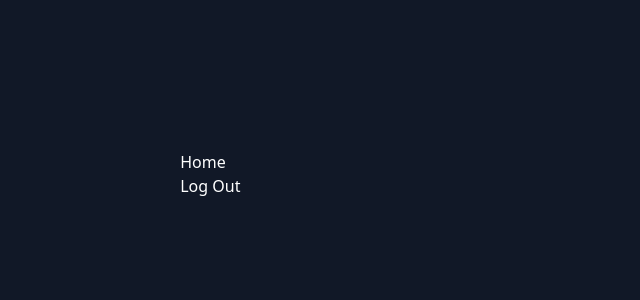
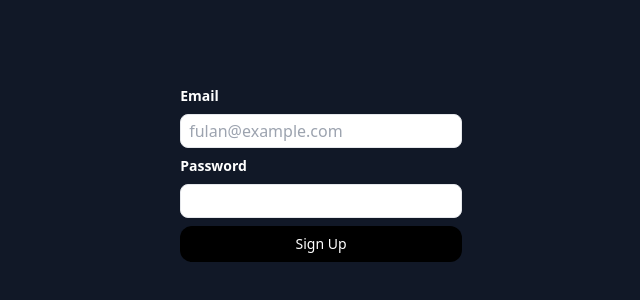
Before and after one commit to Hambinn/pertashop-website, a React (Vite) app: page /login in a window 1280 px wide. Before the commit this address led to /. Shown: the part 226-526 px from the top of the page, without its empty margins (319-959 px from the left). Built offline with nearby package versions, Linux system fonts and the light colour scheme; no server answers; sample sign-in values are in the browser's storage.

Commit message:
fix: fix authentication with jwt and mongodb

```diff
--- a/package.json
+++ b/package.json
@@ -13,9 +13,11 @@
     "dotenv": "^16.0.3",
     "firebase": "^9.15.0",
     "react": "^18.2.0",
+    "react-cookie": "^4.1.1",
     "react-dom": "^18.2.0",
     "react-router": "^6.5.0",
-    "react-router-dom": "^6.5.0"
+    "react-router-dom": "^6.5.0",
+    "react-toastify": "^9.1.1"
   },
   "devDependencies": {
     "@types/react": "^18.0.26",
--- a/src/App.jsx
+++ b/src/App.jsx
@@ -1,22 +1,22 @@
-import React from 'react'
-import {BrowserRouter , Route, Link, Routes } from 'react-router-dom'
-import './App.css'
-import Login from './components/Login'
-import Home from './pages/Home'
-import { AuthProvider } from './Auth'
-import PrivateRoutes from './PrivateRoutes'
-
+import React from "react";
+import { BrowserRouter, Route, Link, Routes } from "react-router-dom";
+import "./App.css";
+import Login from "./components/Login";
+import Home from "./pages/Home";
+import { AuthProvider } from "./Auth";
+import PrivateRoutes from "./PrivateRoutes";
+import "react-toastify/dist/ReactToastify.css";
 export default function App() {
   return (
-    <AuthProvider>
+    // <AuthProvider>
     <BrowserRouter>
-            <Routes>
-              <Route exact path='/login' element={<Login/>} />
-              <Route element={<PrivateRoutes/>}>
-                <Route exact path='/' element={<Home/>} />
-              </Route>
-            </Routes>
+      <Routes>
+        <Route exact path="/login" element={<Login />} />
+        {/* <Route element={<PrivateRoutes />}> */}
+        <Route exact path="/" element={<Home />} />
+        {/* </Route> */}
+      </Routes>
     </BrowserRouter>
-    </AuthProvider>
-  )
+    // </AuthProvider>
+  );
 }
--- a/src/PrivateRoutes.jsx
+++ b/src/PrivateRoutes.jsx
@@ -1,26 +1,10 @@
-import React, {useContext} from "react";
-import {Outlet, Navigate, Router} from "react-router-dom";
-import {AuthContext} from "./Auth";
+import React, { useContext } from "react";
+import { Outlet, Navigate, Router } from "react-router-dom";
+import { AuthContext } from "./Auth";
 
 const PrivateRoutes = () => {
-    const {currentUser} = useContext(AuthContext);
-    return (
-        !!currentUser ? <Outlet/> : <Navigate replace to="/login" />
-    )
-}
+  const { currentUser } = useContext(AuthContext);
+  return !!currentUser ? <Outlet /> : <Navigate to="/login" />;
+};
 
 export default PrivateRoutes;
-
-
-{/* <Router>
-        <Route
-            {...rest}
-            render={routeProps =>
-                !!currentUser ? (
-                    <RouteComponent {...routeProps} />
-                ) : (
-                    <Navigate replace to="/login" />
-                )
-            }
-        />
-        </Router> */}
--- a/src/components/Login.jsx
+++ b/src/components/Login.jsx
@@ -1,64 +1,96 @@
-import React, { useContext } from 'react'
-import firebase from 'firebase/compat/app'
-import 'firebase/compat/auth'
-import { useState } from 'react'
-import { useEffect } from 'react'
-import { Route, useNavigate } from 'react-router-dom'
-import { AuthContext } from '../Auth'
+import React, { useContext } from "react";
+import firebase from "firebase/compat/app";
+import "firebase/compat/auth";
+import { useState } from "react";
+import { useEffect } from "react";
+import { Navigate, Route, useNavigate } from "react-router-dom";
+import { AuthContext } from "../Auth";
+import { ToastContainer, toast } from "react-toastify";
+import axios from "axios";
 
-export default function Login()  {
-    const [email, setEmail] = useState('')
-    const [password, setPassword] = useState('')
-    const navigate = useNavigate()
-    const {currentUser} = useContext(AuthContext)
-    if(currentUser){
-        navigate('/')
+export default function Login() {
+  // const [email, setEmail] = useState("");
+  // const [password, setPassword] = useState("");
+  const navigate = useNavigate();
+  const [values, setValues] = useState({
+    email: "",
+    password: "",
+  });
+
+  const generateError = (err) => {
+    // console.log(err);
+    toast.error(err, {
+      position: "bottom-right",
+    });
+  };
+
+  const handleSubmit = async (event) => {
+    event.preventDefault();
+    try {
+      const { data } = await axios.post(
+        "http://localhost:3000/login",
+        {
+          ...values,
+        },
+        {
+          withCredentials: true,
         }
-
-    const handleEmailChanges = (e) => {
-        setEmail(e.target.value)
-    }
-
-    const handlePasswordChanges = (e) => {
-        setPassword(e.target.value)
-
-    }
-
-    const loginWithGoogle = async (event) => {
-        event.preventDefault();
-        try{
-            await firebase.auth().signInWithEmailAndPassword(email, password).then(
-            (userCredential) => {
-                console.log(userCredential)
-            }
-            )
-            navigate('/')
-        }catch (error){
-            alert('password/email salah!')
+      );
+      console.log(data);
+      if (data) {
+        if (data.errors) {
+          const { email, password } = data.errors;
+          if (email) generateError(email);
+          else if (password) generateError(password);
+        } else {
+          navigate("/");
         }
       }
-
-
-
+    } catch (err) {
+      console.log(err);
+    }
+  };
   return (
     <>
-    <div className='flex min-h-screen bg-gray-900'>
-        <div className='flex-1 flex items-center justify-center'>
-            <div className='w-[22%] min-w-min text-white'>
-                <form action="" className='flex flex-col gap-y-2 '>
-                    <label className='font-semibold text-sm'>Email</label>
-                    <input type="text" name="email" id="email" className='border py-1 px-2 rounded-lg text-black' placeholder='fulan@example.com' onChange={handleEmailChanges} value={email} />
+      <div className="flex min-h-screen bg-gray-900">
+        <div className="flex-1 flex items-center justify-center">
+          <div className="w-[22%] min-w-min text-white">
+            <form action="" className="flex flex-col gap-y-2 ">
+              <label className="font-semibold text-sm">Email</label>
+              <input
+                type="text"
+                name="email"
+                id="email"
+                className="border py-1 px-2 rounded-lg text-black"
+                placeholder="fulan@example.com"
+                onChange={(e) =>
+                  setValues({ ...values, email: e.target.value })
+                }
+              />
 
-                    <label className='font-semibold text-sm'>Password</label>
-                    <input type="password" name="password" id="password" className='border py-1 px-2 rounded-lg text-black' onChange={handlePasswordChanges} value={password} />
+              <label className="font-semibold text-sm">Password</label>
+              <input
+                type="password"
+                name="password"
+                id="password"
+                className="border py-1 px-2 rounded-lg text-black"
+                onChange={(e) =>
+                  setValues({ ...values, password: e.target.value })
+                }
+              />
 
-                    <button className='bg-black hover:shadow-xl transition duration-300 text-white py-2 rounded-xl text-sm block' onClick={loginWithGoogle}>
+              <button
+                className="bg-black hover:shadow-xl transition duration-300 text-white py-2 rounded-xl text-sm block"
+                onClick={handleSubmit}
+              >
                 Sign Up
               </button>
             </form>
           </div>
         </div>
       </div>
+      <ToastContainer />
     </>
-  )
+  );
 }
+// }
--- a/src/main.jsx
+++ b/src/main.jsx
@@ -1,10 +1,10 @@
-import React from 'react'
-import ReactDOM from 'react-dom/client'
-import App from './App'
-import './index.css'
-import './config/firebase-config'
-ReactDOM.createRoot(document.getElementById('root')).render(
-  <React.StrictMode>
-    <App />
-  </React.StrictMode>,
-)
+import React from "react";
+import ReactDOM from "react-dom/client";
+import App from "./App";
+import "./index.css";
+import "./config/firebase-config";
+ReactDOM.createRoot(document.getElementById("root")).render(
+  // <React.StrictMode>
+  <App />
+  /* </React.StrictMode>, */
+);
--- a/src/pages/Home.jsx
+++ b/src/pages/Home.jsx
@@ -1,17 +1,54 @@
-import React from "react";
-import firebase from 'firebase/compat/app'
-import 'firebase/compat/auth'
+import React, { useEffect } from "react";
+import firebase from "firebase/compat/app";
+import { useContext } from "react";
+import { AuthContext } from "../Auth";
+import "firebase/compat/auth";
+import { useNavigate } from "react-router";
+import { useCookies } from "react-cookie";
+import axios from "axios";
+import { ToastContainer, toast } from "react-toastify";
+
 const Home = () => {
-    return (
-        <div className='flex min-h-screen bg-gray-900'>
-        <div className='flex-1 flex items-center justify-center'>
-            <div className='w-[22%] min-w-min text-white align-text-top'>
-        <h1>Home</h1>
-        <button onClick={()=> firebase.auth().signOut()}>Log Out</button>
+  const navigate = useNavigate();
+
+  const [cookies, setCookie, removeCookie] = useCookies([]);
+  useEffect(() => {
+    const vefifyUser = async () => {
+      if (!cookies.jwt) navigate("/login");
+      else {
+        const { data } = await axios.post(
+          "http://localhost:3000",
+          {},
+          { withCredentials: true }
+        );
+        if (!data.status) {
+          removeCookie("jwt");
+          navigate("/login");
+        } else {
+          toast.success(`Welcome ${data.user}`, { theme: "dark" });
+          console.log(data);
+        }
+      }
+    };
+    vefifyUser();
+  }, [cookies, navigate, removeCookie]);
+
+  const logout = () => {
+    removeCookie("jwt");
+    navigate("/login");
+  };
+
+  return (
+    <div className="flex min-h-screen bg-gray-900">
+      <div className="flex-1 flex items-center justify-center">
+        <div className="w-[22%] min-w-min text-white align-text-top">
+          <h1>Home</h1>
+          <button onClick={logout}>Log Out</button>
         </div>
-        </div>
-        </div>
-    );
-}
+      </div>
+      <ToastContainer />
+    </div>
+  );
+};
 
 export default Home;
```
Also changed, not shown: 2 other files (tests, documents, lock files or other folders). Lines whose indentation alone changed are shown as unchanged.
